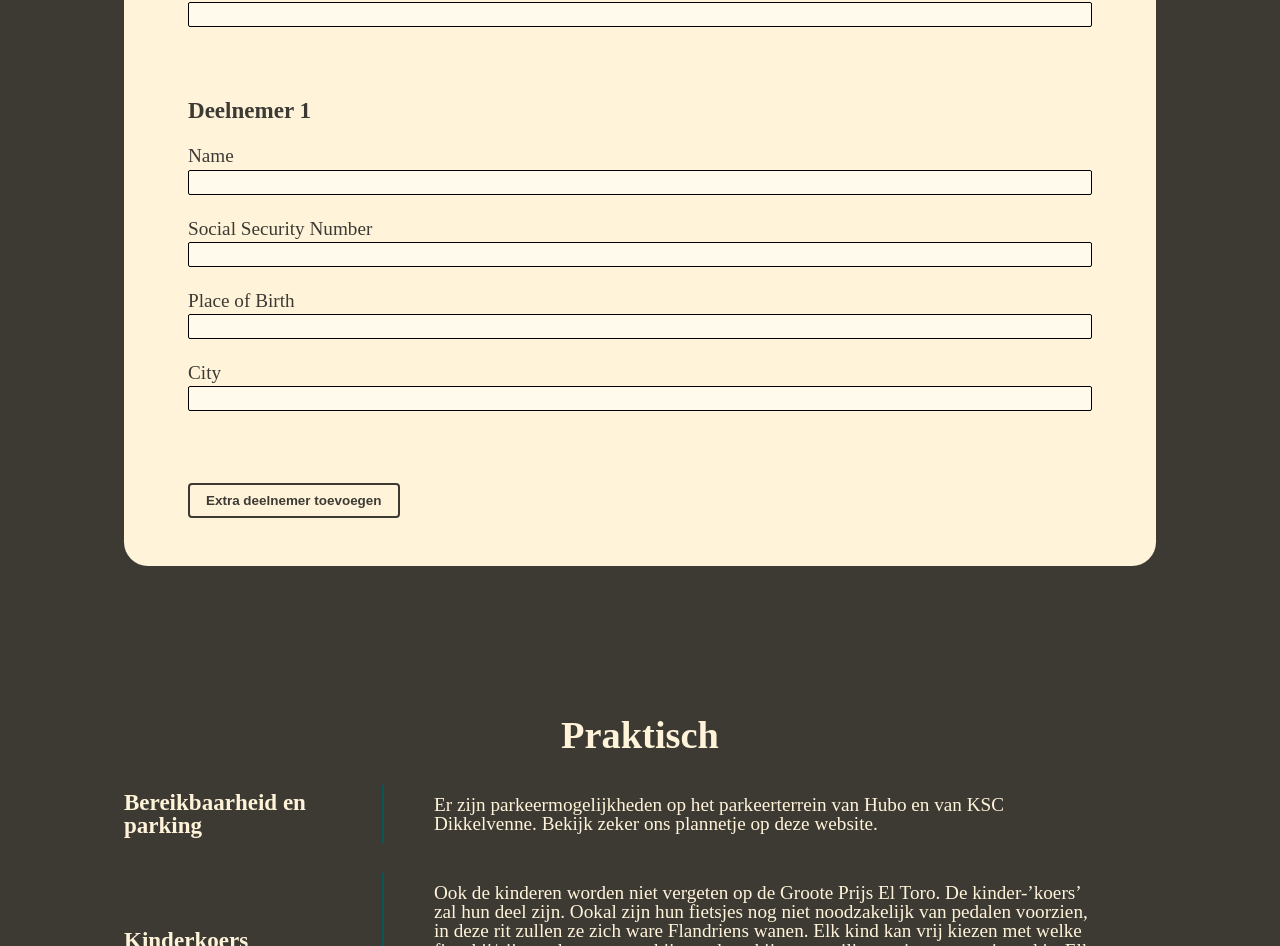
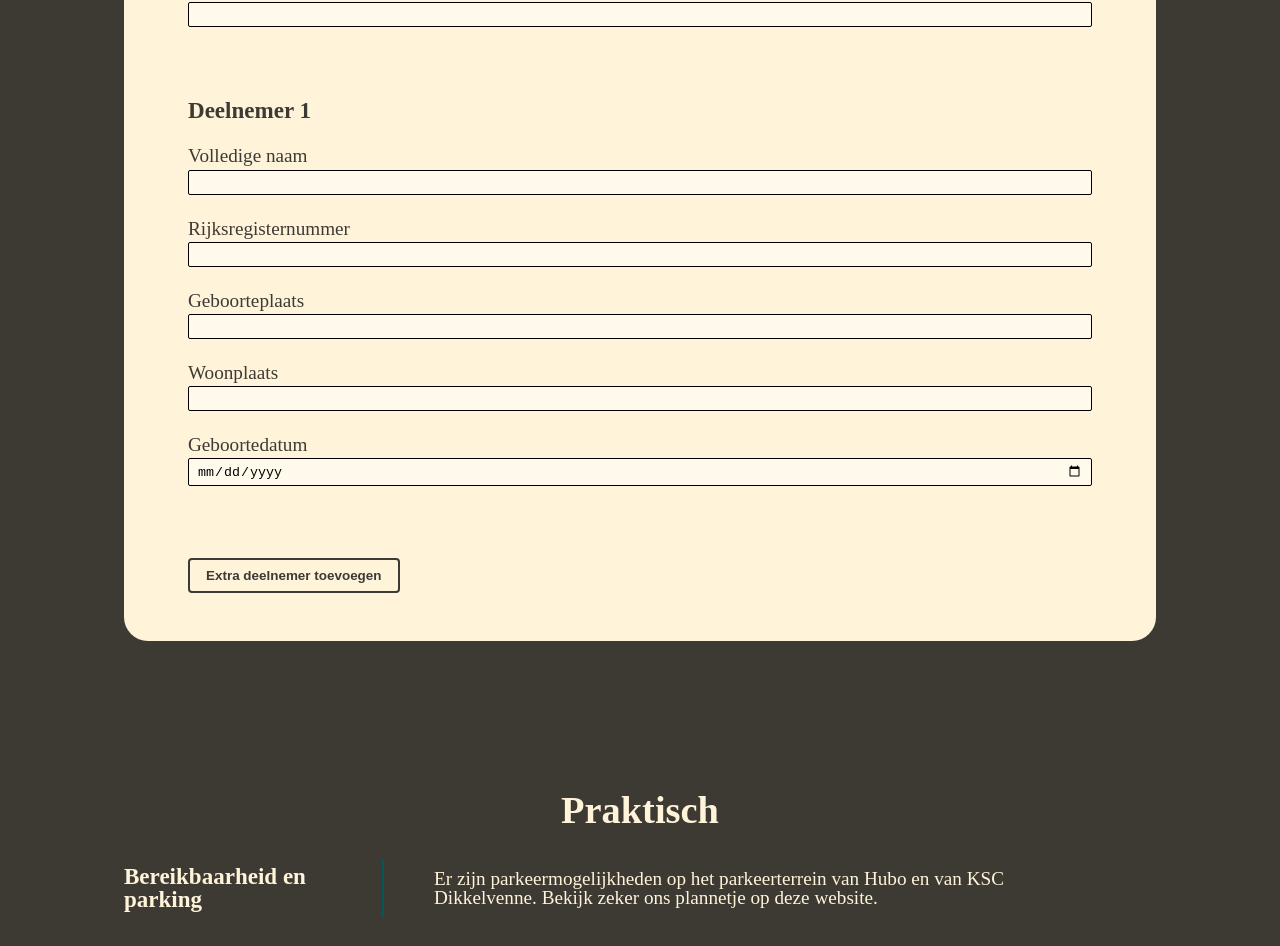
Before and after one commit to TijsM/el-toro-next, a Next.js app: page / in a window 1280 px wide. Shown: the part 3106-4052 px from the top of the page. Built offline with nearby package versions, Linux system fonts and the light colour scheme.

Commit message:
feat: add date of birth

```diff
--- a/src/components/core/Input.tsx
+++ b/src/components/core/Input.tsx
@@ -1,18 +1,43 @@
 import styled from "styled-components";
 
-type InputProps = {
+type BaseInputProps = {
   label: string;
   name: string;
-  value: string;
-  onChange: (e: React.ChangeEvent<HTMLInputElement>) => void;
+  type?: "text" | "date";
   error?: string;
 };
 
-export const Input = ({ label, name, value, onChange, error }: InputProps) => {
+type StringInputProps = BaseInputProps & {
+  type: "text";
+  value: string;
+  onChange: (e: React.ChangeEvent<HTMLInputElement>) => void;
+};
+
+type DateInputProps = BaseInputProps & {
+  type: "date";
+  value: Date;
+  onChange: (e: React.ChangeEvent<HTMLInputElement>) => void;
+};
+
+type InputProps = StringInputProps | DateInputProps;
+
+export const Input = ({
+  label,
+  name,
+  value,
+  onChange,
+  error,
+  type = "text",
+}: InputProps) => {
   return (
     <StContainer>
       <StLabel htmlFor={name}>{label}</StLabel>
-      <StInput name={name} value={value} onChange={onChange} />
+      <StInput
+        name={name}
+        value={value.toString()}
+        onChange={onChange}
+        type={type}
+      />
       <StError>{error}</StError>
     </StContainer>
   );
--- a/src/components/sign-up/ParticipantForm.tsx
+++ b/src/components/sign-up/ParticipantForm.tsx
@@ -7,6 +7,7 @@ export type Particpant = {
   socialSecurityNumber: string;
   placeOfBirth: string;
   city: string;
+  dateOfBirth: Date;
 };
 
 type ParticipantFormProps = {
@@ -20,6 +21,7 @@ export const defaultParticipant: Particpant = {
   socialSecurityNumber: "",
   placeOfBirth: "",
   city: "",
+  dateOfBirth: new Date(),
 };
 
 export const ParticipantForm = ({
@@ -29,11 +31,16 @@ export const ParticipantForm = ({
 }: ParticipantFormProps) => {
   const updateParticipant = (
     propName: keyof Particpant,
-    updatedValue: string
+    updatedValue: string | Date
   ) => {
-    const upadateParticpant = { ...participant };
-    upadateParticpant[propName] = updatedValue;
-    setParticipant(upadateParticpant);
+    const updatedParticipant = { ...participant };
+    if (propName !== "dateOfBirth") {
+      updatedParticipant[propName] = updatedValue as string;
+    } else if (propName === "dateOfBirth") {
+      updatedParticipant[propName] = updatedValue as Date;
+    }
+
+    setParticipant(updatedParticipant);
   };
 
   return (
@@ -41,30 +48,41 @@ export const ParticipantForm = ({
       <StH3>Deelnemer {count}</StH3>
       <StFormItems>
         <Input
+          type="text"
           value={participant.name}
           onChange={(e) => updateParticipant("name", e.target.value)}
-          label={"Name"}
+          label={"Volledige naam"}
           name="name"
         />
         <Input
+          type="text"
           value={participant.socialSecurityNumber}
           onChange={(e) =>
             updateParticipant("socialSecurityNumber", e.target.value)
           }
-          label={"Social Security Number"}
+          label={"Rijksregisternummer"}
           name="socialSecurityNumber"
         />
         <Input
+          type="text"
           value={participant.placeOfBirth}
           onChange={(e) => updateParticipant("placeOfBirth", e.target.value)}
-          label={"Place of Birth"}
+          label={"Geboorteplaats"}
           name="placeOfBirth"
         />
         <Input
+          type="text"
           value={participant.city}
           onChange={(e) => updateParticipant("city", e.target.value)}
-          label={"City"}
+          label={"Woonplaats"}
           name="city"
+        />
+        <Input
+          type="date"
+          value={participant.dateOfBirth}
+          onChange={(e) => updateParticipant("dateOfBirth", e.target.value)}
+          label={"Geboortedatum"}
+          name="dateOfBirth"
         />
       </StFormItems>
     </StParticipantContainer>
```
